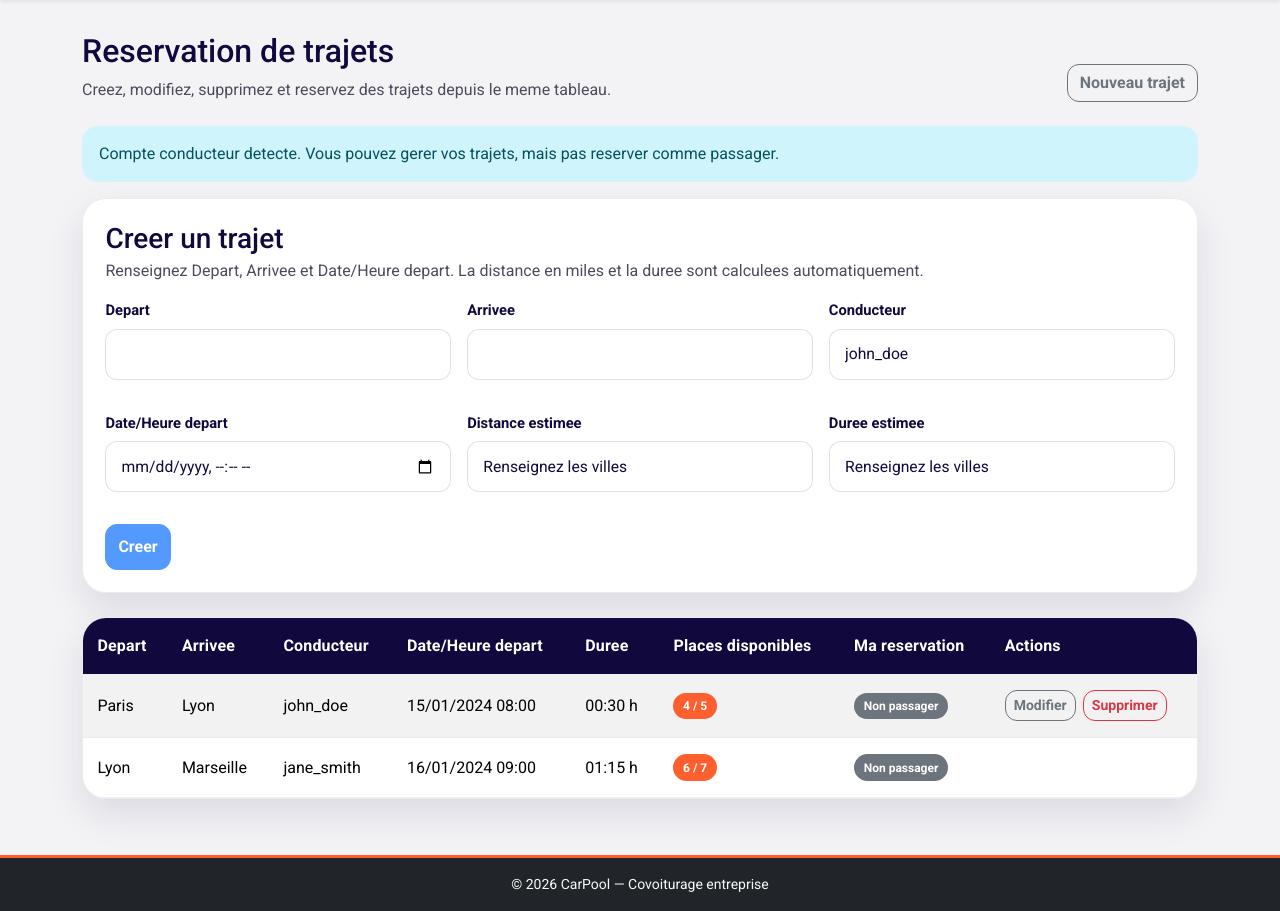
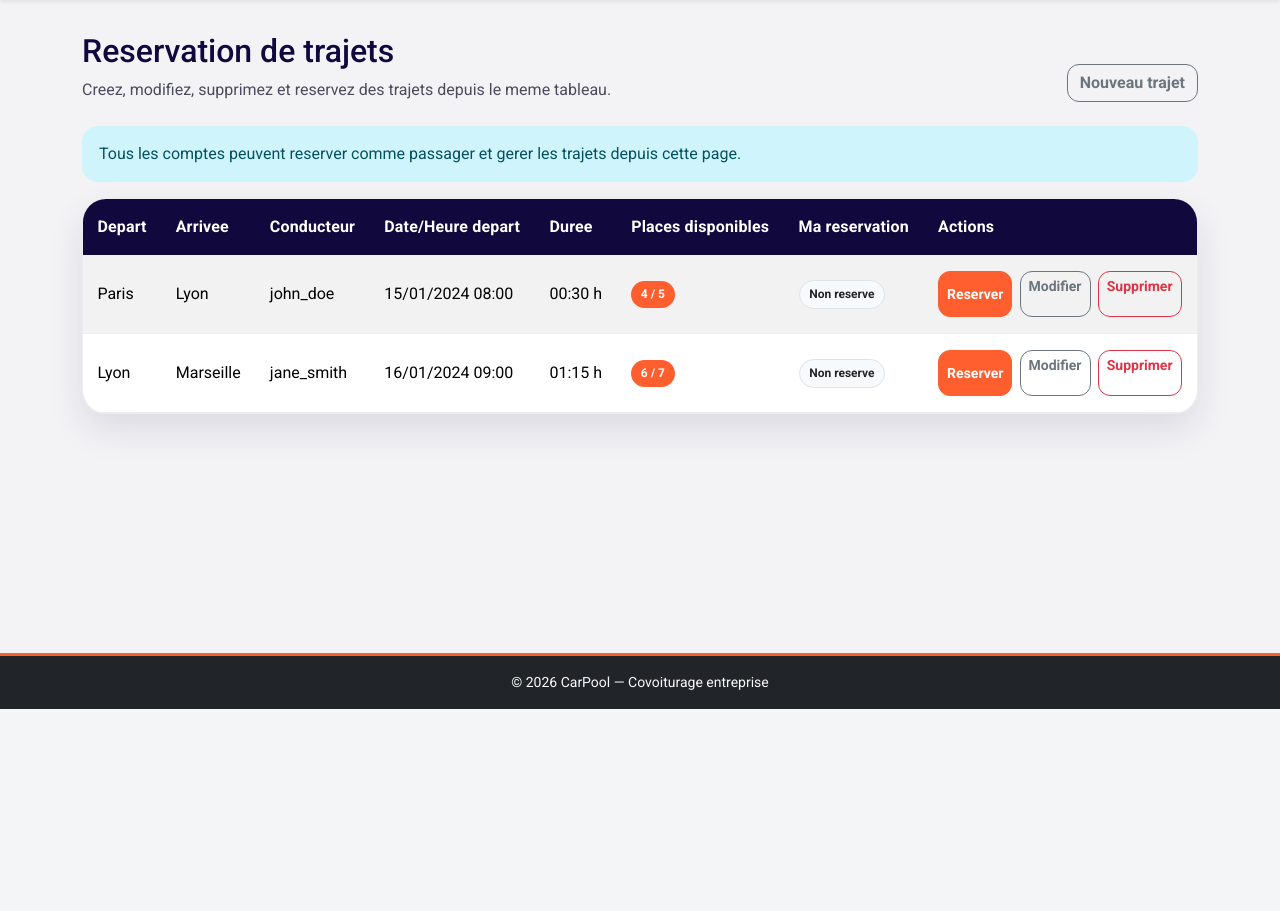
Before and after one commit to Remy0011/CarPool, a PHP site: page /index.php?page=Reservation in a window 1280 px wide. Shown: the part 91-1002 px from the top of the page. After the commit the page ends 800 px from the top, so only its background shows below. Run offline with PHP 8.4, Linux system fonts and the light colour scheme; a user stored in the database is signed in; data comes from the database, SQL or seed files in the repository.

Commit message:
reservation form modified

```diff
--- a/public/Reservation.php
+++ b/public/Reservation.php
@@ -32,6 +32,31 @@ function findConductorId(PDO $pdo, string $email): ?int
     $conductor = $stmt->fetch();
 
     return $conductor ? (int) $conductor['conductors_id'] : null;
+}
+
+function findUserId(PDO $pdo, string $email): ?int
+{
+    $stmt = $pdo->prepare('SELECT users_id FROM users WHERE user_email = ? LIMIT 1');
+    $stmt->execute([$email]);
+    $userId = $stmt->fetchColumn();
+
+    return $userId !== false ? (int) $userId : null;
+}
+
+function ensurePassengerRole(PDO $pdo, int $userId): int
+{
+    $stmt = $pdo->prepare('SELECT passengers_id FROM passengers WHERE users_id = ? LIMIT 1');
+    $stmt->execute([$userId]);
+    $passengerId = $stmt->fetchColumn();
+
+    if ($passengerId !== false) {
+        return (int) $passengerId;
+    }
+
+    $insert = $pdo->prepare('INSERT INTO passengers (users_id) VALUES (?)');
+    $insert->execute([$userId]);
+
+    return (int) $pdo->lastInsertId();
 }
 
 function buildJourneyPayload(array $input): array
@@ -76,7 +101,7 @@ function buildJourneyPayload(array $input): array
 
 if ($_SERVER['REQUEST_METHOD'] === 'POST') {
     $action = $_POST['action'] ?? 'reserve';
-    $currentConductorRole = findConductorId($pdo, $_SESSION['user_email']);
+    $currentUserId = findUserId($pdo, $_SESSION['user_email']);
     $currentPassengerRole = findPassengerId($pdo, $_SESSION['user_email']);
 
     try {
@@ -84,13 +109,14 @@ if ($_SERVER['REQUEST_METHOD'] === 'POST') {
             $journeyId = (int) $_POST['journey_id'];
             $passengerId = $currentPassengerRole;
 
-            if ($currentConductorRole !== null) {
-                $message = 'Un conducteur ne peut pas reserver comme passager.';
-                $messageType = 'warning';
-            } elseif ($passengerId === null) {
-                $message = 'Vous n\'etes pas enregistre comme passager.';
+            if ($currentUserId === null) {
+                $message = 'Utilisateur introuvable.';
                 $messageType = 'warning';
             } else {
+                if ($passengerId === null) {
+                    $passengerId = ensurePassengerRole($pdo, $currentUserId);
+                }
+
                 $check = $pdo->prepare('SELECT 1 FROM ASSO4 WHERE passengers_id = ? AND journeys_id = ?');
                 $check->execute([$passengerId, $journeyId]);
 
@@ -136,10 +162,7 @@ if ($_SERVER['REQUEST_METHOD'] === 'POST') {
             $journeyId = (int) $_POST['journey_id'];
             $passengerId = $currentPassengerRole;
 
-            if ($currentConductorRole !== null) {
-                $message = 'Un conducteur ne peut pas annuler une reservation passager.';
-                $messageType = 'warning';
-            } elseif ($passengerId === null) {
+            if ($passengerId === null) {
                 $message = 'Vous n\'etes pas enregistre comme passager.';
                 $messageType = 'warning';
             } else {
@@ -169,11 +192,6 @@ if ($_SERVER['REQUEST_METHOD'] === 'POST') {
                 }
             }
         } elseif ($action === 'create') {
-            if ($currentConductorRole === null) {
-                throw new InvalidArgumentException('Seuls les conducteurs peuvent creer un trajet.');
-            }
-
-            $_POST['conductors_id'] = (string) $currentConductorRole;
             $payload = buildJourneyPayload($_POST);
 
             $pdo->beginTransaction();
@@ -205,18 +223,6 @@ if ($_SERVER['REQUEST_METHOD'] === 'POST') {
             $messageType = 'success';
         } elseif ($action === 'update' && isset($_POST['journey_id'])) {
             $journeyId = (int) $_POST['journey_id'];
-            if ($currentConductorRole === null) {
-                throw new InvalidArgumentException('Seuls les conducteurs peuvent modifier un trajet.');
-            }
-
-            $ownershipStmt = $pdo->prepare('SELECT conductors_id FROM CONDUIRE WHERE journeys_id = ?');
-            $ownershipStmt->execute([$journeyId]);
-            $ownerConductorId = (int) $ownershipStmt->fetchColumn();
-            if ($ownerConductorId !== $currentConductorRole) {
-                throw new InvalidArgumentException('Vous ne pouvez modifier que vos propres trajets.');
-            }
-
-            $_POST['conductors_id'] = (string) $currentConductorRole;
             $payload = buildJourneyPayload($_POST);
 
             $pdo->beginTransaction();
@@ -245,17 +251,6 @@ if ($_SERVER['REQUEST_METHOD'] === 'POST') {
             $editJourneyId = 0;
         } elseif ($action === 'delete' && isset($_POST['journey_id'])) {
             $journeyId = (int) $_POST['journey_id'];
-            if ($currentConductorRole === null) {
-                throw new InvalidArgumentException('Seuls les conducteurs peuvent supprimer un trajet.');
-            }
-
-            $ownershipStmt = $pdo->prepare('SELECT conductors_id FROM CONDUIRE WHERE journeys_id = ?');
-            $ownershipStmt->execute([$journeyId]);
-            $ownerConductorId = (int) $ownershipStmt->fetchColumn();
-            if ($ownerConductorId !== $currentConductorRole) {
-                throw new InvalidArgumentException('Vous ne pouvez supprimer que vos propres trajets.');
-            }
-
             $deleteJourney = $pdo->prepare('DELETE FROM journeys WHERE journeys_id = ?');
             $deleteJourney->execute([$journeyId]);
 
@@ -346,6 +341,8 @@ foreach ($journeys as $journey) {
         break;
     }
 }
+
+$showJourneyForm = $journeyForm['journey_id'] > 0 || (isset($_GET['show_form']) && $_GET['show_form'] === '1');
 ?>
 
 <main class="container reservation-shell<?= $journeyPendingDelete ? ' reservation-shell-has-overlay' : '' ?>">
@@ -354,7 +351,7 @@ foreach ($journeys as $journey) {
             <h2 class="mb-2">Reservation de trajets</h2>
             <p class="reservation-subtitle mb-0">Creez, modifiez, supprimez et reservez des trajets depuis le meme tableau.</p>
         </div>
-        <a class="btn btn-outline-secondary reservation-reset" href="index.php?page=Reservation">Nouveau trajet</a>
+        <a class="btn btn-outline-secondary reservation-reset" href="index.php?page=Reservation&show_form=1">Nouveau trajet</a>
     </div>
 
     <?php if ($message): ?>
@@ -364,12 +361,9 @@ foreach ($journeys as $journey) {
         </div>
     <?php endif; ?>
 
-    <?php if ($currentConductorId !== null): ?>
-        <div class="alert alert-info">Compte conducteur detecte. Vous pouvez gerer vos trajets, mais pas reserver comme passager.</div>
-    <?php elseif ($currentPassengerId !== null): ?>
-        <div class="alert alert-info">Compte passager detecte. Vous pouvez reserver ou annuler vos reservations, mais pas creer de trajet.</div>
-    <?php endif; ?>
+    <div class="alert alert-info">Tous les comptes peuvent reserver comme passager et gerer les trajets depuis cette page.</div>
 
+    <?php if ($showJourneyForm): ?>
         <section class="journey-editor-card">
             <div class="journey-editor-head">
                 <h3 class="mb-1"><?= $journeyForm['journey_id'] > 0 ? 'Modifier un trajet' : 'Creer un trajet' ?></h3>
@@ -377,9 +371,6 @@ foreach ($journeys as $journey) {
             </div>
             <form method="POST" class="journey-editor-grid">
                 <input type="hidden" name="action" value="<?= $journeyForm['journey_id'] > 0 ? 'update' : 'create' ?>">
-            <?php if ($currentConductorId !== null): ?>
-                <input type="hidden" name="conductors_id" value="<?= (int) $currentConductorId ?>">
-            <?php endif; ?>
                 <?php if ($journeyForm['journey_id'] > 0): ?>
                     <input type="hidden" name="journey_id" value="<?= $journeyForm['journey_id'] ?>">
                 <?php endif; ?>
@@ -395,8 +386,14 @@ foreach ($journeys as $journey) {
                 </div>
 
                 <div class="form-group">
-                <label for="conductors_display">Conducteur</label>
-                <input class="form-control" id="conductors_display" type="text" value="<?= htmlspecialchars($_SESSION['user_name']) ?>" readonly>
+                    <label for="conductors_id">Conducteur</label>
+                    <select class="form-select journey-select" id="conductors_id" name="conductors_id" required>
+                        <?php foreach ($conductors as $conductor): ?>
+                            <option value="<?= (int) $conductor['conductors_id'] ?>" <?= (int) $conductor['conductors_id'] === (int) $journeyForm['conductors_id'] ? 'selected' : '' ?>>
+                                <?= htmlspecialchars($conductor['user_name']) ?>
+                            </option>
+                        <?php endforeach; ?>
+                    </select>
                 </div>
 
                 <div class="form-group">
@@ -416,17 +413,12 @@ foreach ($journeys as $journey) {
                 </div>
 
                 <div class="journey-editor-actions">
-                <?php if ($currentConductorId !== null): ?>
                     <button type="submit" class="btn btn-primary" id="journey-submit"><?= $journeyForm['journey_id'] > 0 ? 'Modifier' : 'Creer' ?></button>
-                    <?php if ($journeyForm['journey_id'] > 0): ?>
                     <a class="btn btn-outline-secondary" href="index.php?page=Reservation">Annuler</a>
-                    <?php endif; ?>
-                <?php else: ?>
-                    <button type="button" class="btn btn-secondary" disabled>Mode passager uniquement</button>
-                <?php endif; ?>
                 </div>
             </form>
         </section>
+    <?php endif; ?>
 
     <?php if ($journeyPendingDelete): ?>
         <section class="reservation-confirm-wrap" aria-modal="true" role="dialog">
@@ -521,11 +513,7 @@ foreach ($journeys as $journey) {
                                 </span>
                         </td>
                         <td>
-                            <?php if ($currentPassengerId === null): ?>
-                                <span class="badge bg-secondary">Non passager</span>
-                            <?php elseif ($currentConductorId !== null): ?>
-                                <span class="badge bg-dark">Conducteur</span>
-                            <?php elseif ($isReservedByMe): ?>
+                            <?php if ($isReservedByMe): ?>
                                 <span class="badge bg-primary">Reserve</span>
                             <?php else: ?>
                                 <span class="badge bg-light text-dark border">Non reserve</span>
@@ -533,7 +521,6 @@ foreach ($journeys as $journey) {
                         </td>
                         <td>
                             <div class="journey-action-stack">
-                                <?php if ($currentPassengerId !== null && $currentConductorId === null): ?>
                                 <form method="POST" class="inline-form">
                                     <input type="hidden" name="action" value="<?= $isReservedByMe ? 'cancel' : 'reserve' ?>">
                                     <input type="hidden" name="journey_id" value="<?= (int) $j['journeys_id'] ?>">
@@ -541,11 +528,8 @@ foreach ($journeys as $journey) {
                                         <?= $isReservedByMe ? 'Annuler' : 'Reserver' ?>
                                     </button>
                                 </form>
-                                <?php endif; ?>
-                                <?php if ($currentConductorId !== null && (int) $j['conductors_id'] === $currentConductorId): ?>
                                 <a class="btn btn-outline-secondary btn-sm" href="index.php?page=Reservation&edit=<?= (int) $j['journeys_id'] ?>">Modifier</a>
                                 <a class="btn btn-outline-danger btn-sm" href="index.php?page=Reservation&confirm_delete=<?= (int) $j['journeys_id'] ?>">Supprimer</a>
-                                <?php endif; ?>
                             </div>
                         </td>
                     </tr>
```
Lines whose indentation alone changed are shown as unchanged.
